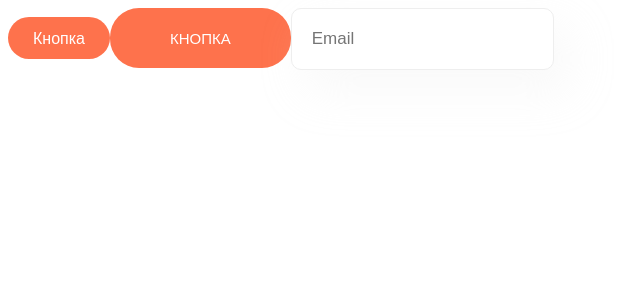
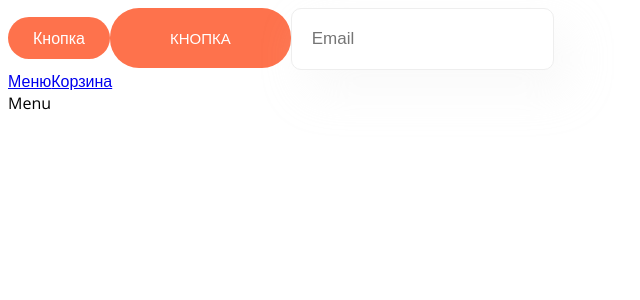
Before and after one commit to VNagorniy/react-training-project, a React (Vite) app: page / in a window 1280 px wide. Shown: the top 300 px of the page, without its empty margins (0-640 px from the left). Built offline with nearby package versions, Linux system fonts and the light colour scheme.

Commit message:
React Router. Создание роутов.

```diff
--- a/package.json
+++ b/package.json
@@ -12,7 +12,8 @@
   "dependencies": {
     "classnames": "^2.5.1",
     "react": "^18.2.0",
-    "react-dom": "^18.2.0"
+    "react-dom": "^18.2.0",
+    "react-router-dom": "^6.23.1"
   },
   "devDependencies": {
     "@types/react": "^18.2.66",
--- a/src/App.tsx
+++ b/src/App.tsx
@@ -1,6 +1,10 @@
 import { MouseEvent, useState } from 'react';
 import Button from './components/Button/Button';
 import Input from './components/Input/Input';
+import { Route, Routes } from 'react-router-dom';
+import { Menu } from './pages/Menu/Menu';
+import { Cart } from './pages/Cart/Cart';
+import { Error } from './pages/Error/Error';
 
 function App() {
 	const [counter, setCounter] = useState<number>(0);
@@ -16,6 +20,15 @@ function App() {
 				Кнопка
 			</Button>
 			<Input placeholder="Email" />
+			<div>
+				<a href="/">Меню</a>
+				<a href="/cart">Корзина</a>
+			</div>
+			<Routes>
+				<Route path="/" element={<Menu />} />
+				<Route path="/cart" element={<Cart />} />
+				<Route path="*" element={<Error />} />
+			</Routes>
 		</>
 	);
 }
--- a/src/main.tsx
+++ b/src/main.tsx
@@ -1,10 +1,13 @@
-import React from 'react'
-import ReactDOM from 'react-dom/client'
-import App from './App.tsx'
-import './index.css'
+import React from 'react';
+import ReactDOM from 'react-dom/client';
+import App from './App.tsx';
+import './index.css';
+import { BrowserRouter } from 'react-router-dom';
 
 ReactDOM.createRoot(document.getElementById('root')!).render(
-  <React.StrictMode>
-    <App />
-  </React.StrictMode>,
-)
+	<React.StrictMode>
+		<BrowserRouter>
+			<App />
+		</BrowserRouter>
+	</React.StrictMode>
+);
--- /dev/null
+++ b/src/pages/Cart/Cart.tsx
@@ -0,0 +1,3 @@
+export function Cart() {
+	return <>Cart</>;
+}
--- /dev/null
+++ b/src/pages/Error/Error.tsx
@@ -0,0 +1,3 @@
+export function Error() {
+	return <>Error</>;
+}
--- /dev/null
+++ b/src/pages/Menu/Menu.tsx
@@ -0,0 +1,3 @@
+export function Menu() {
+	return <>Menu</>;
+}
```
Also changed, not shown: 1 other file (tests, documents, lock files or other folders).
